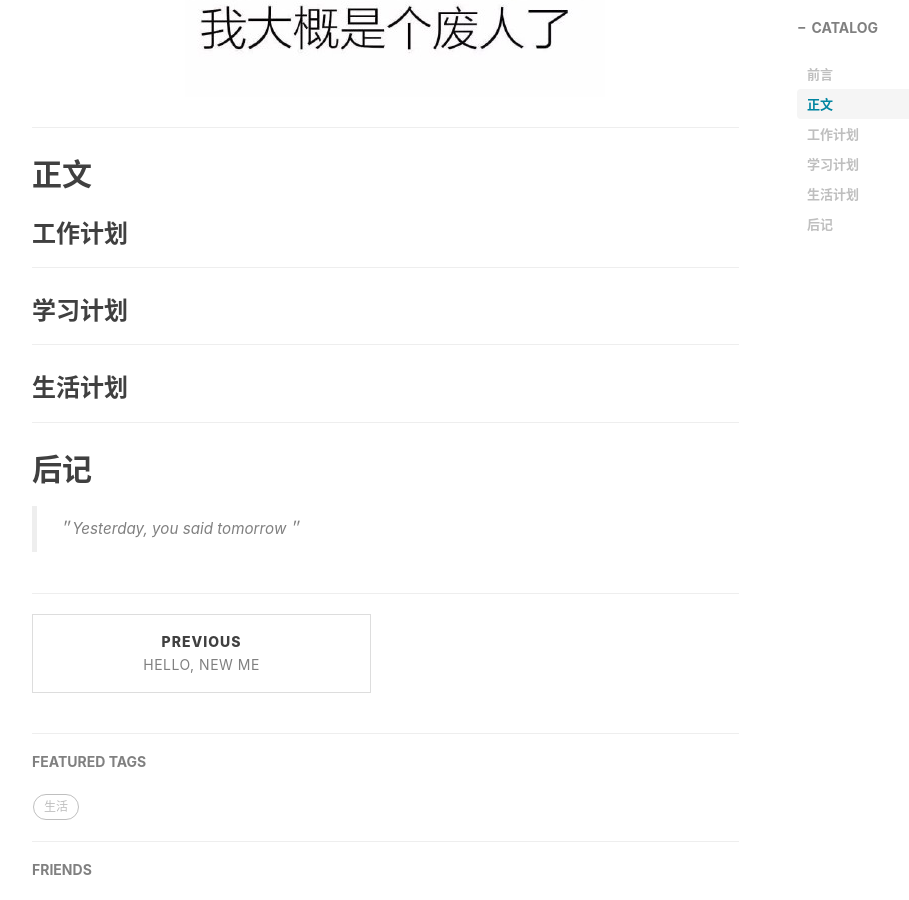
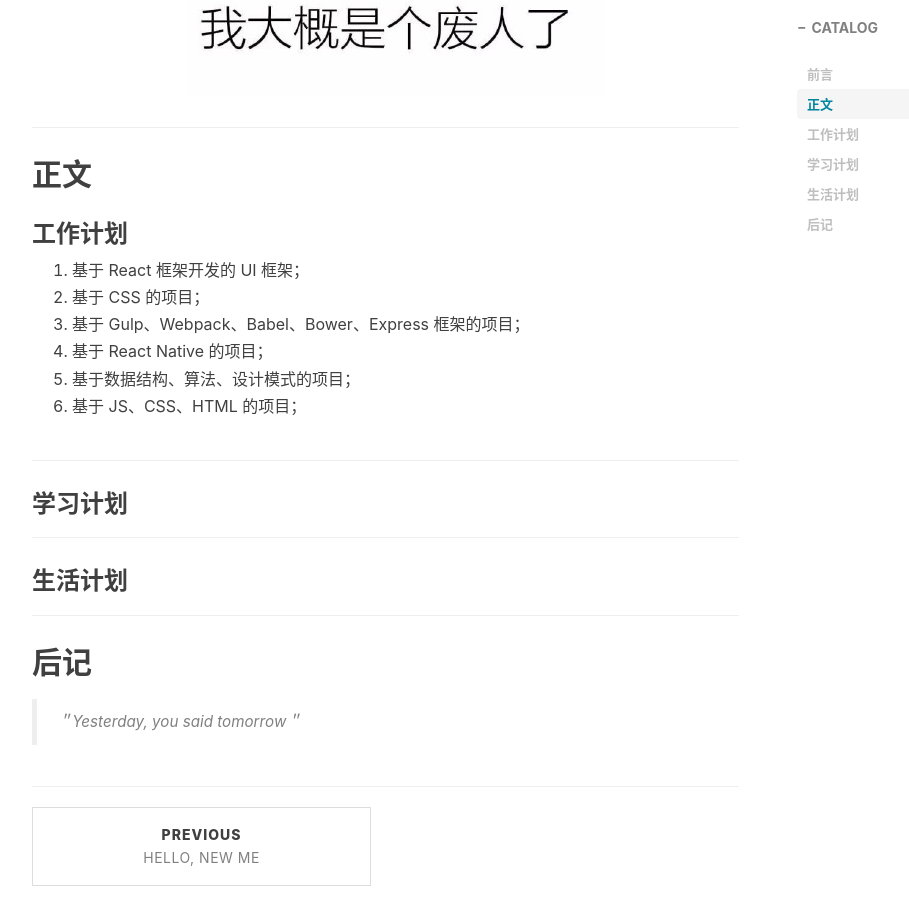
Before and after one commit to LizzieZhao/Blog, a Jekyll site: the page built from _posts/2016-10-18-plan.markdown, in a window 1280 px wide and 900 px high, scrolled down 1102 px. Shown: the whole window, without its empty margins (233-1142 px from the left). Built offline with Jekyll 4.4.1, drawn with Linux system fonts in a browser that asks for light colours; nearby versions of some CDN libraries; comment, search, counter and statistics services are not loaded.

```diff
--- a/_posts/2016-10-18-plan.markdown
+++ b/_posts/2016-10-18-plan.markdown
@@ -27,6 +27,13 @@
 
 ### 工作计划
 
+1. 基于 React 框架开发的 UI 框架；
+2. 基于 CSS 的项目；
+3. 基于 Gulp、Webpack、Babel、Bower、Express 框架的项目；
+4. 基于 React Native 的项目；
+5. 基于数据结构、算法、设计模式的项目；
+6. 基于 JS、CSS、HTML 的项目；
+
 ---
 
 ### 学习计划
@@ -35,6 +42,8 @@
 
 ### 生活计划
 
+
+
 ---
 
 ## 后记
```
Also changed, not shown: img/post-bg-plan.jpg, img/post-bg-react.jpg.
